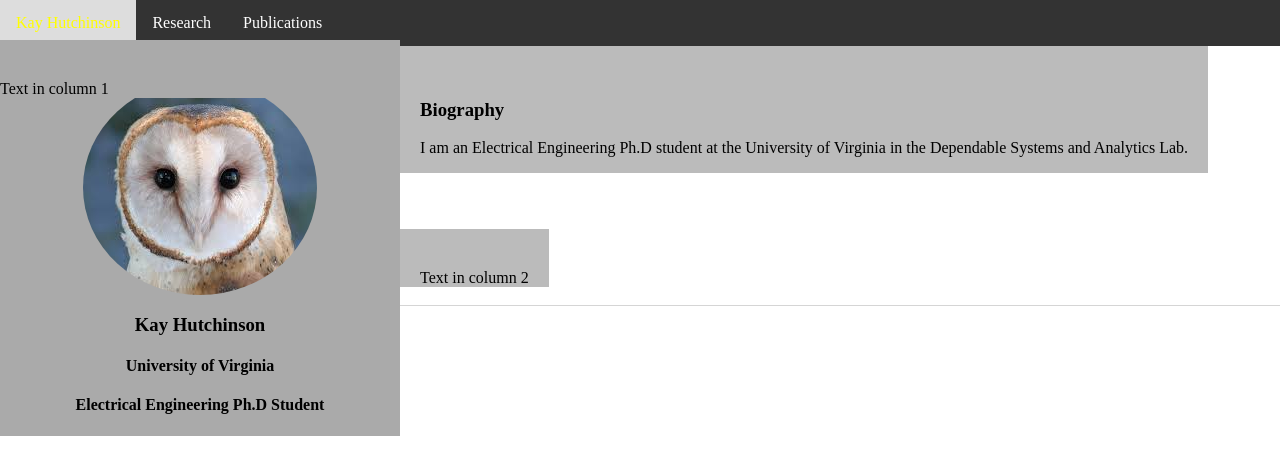
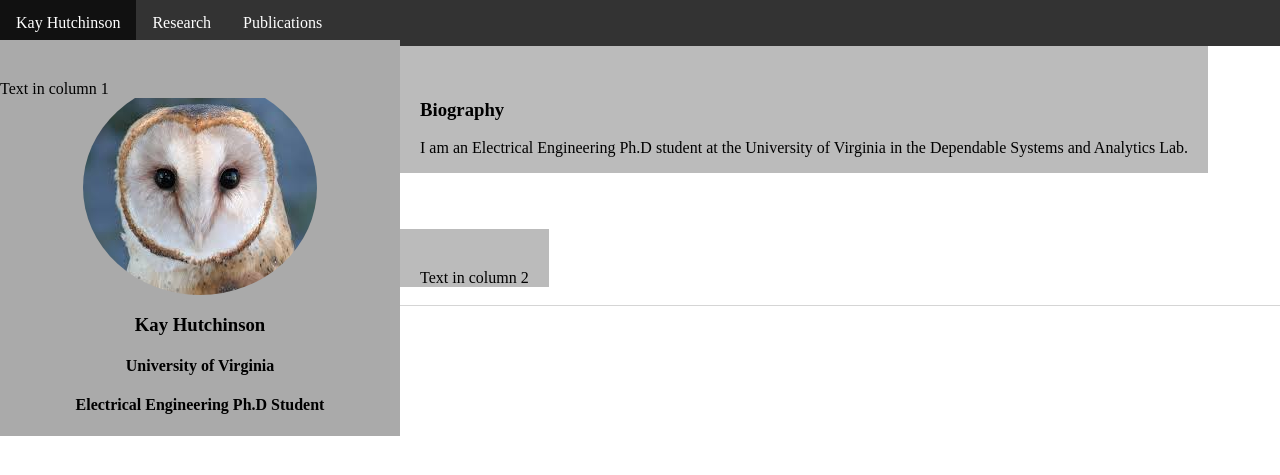
Before and after one commit to kch4fk/kch4fk.github.io, a Jekyll site: the page built from index.html, in a window 1280 px wide. Shown: the top 475 px of the page. Built offline with Jekyll 4.4.1, drawn with Linux system fonts in a browser that asks for light colours.

Commit message:
Update main.css

```diff
--- a/css/main.css
+++ b/css/main.css
@@ -47,8 +47,7 @@ li a {
 }
 
 li a:hover {
-    background-color: #ddd;
-    color: yellow;
+    background-color: #111;
 }
 
 
@@ -122,8 +121,8 @@ ul.posts li {
     clear: both;
 }
 
-@media (max-width: 1000px) {
+/*@media (max-width: 1000px) {
  .column.left, .column.right {
      width: 100%;
   }
-}
+}*/
```
